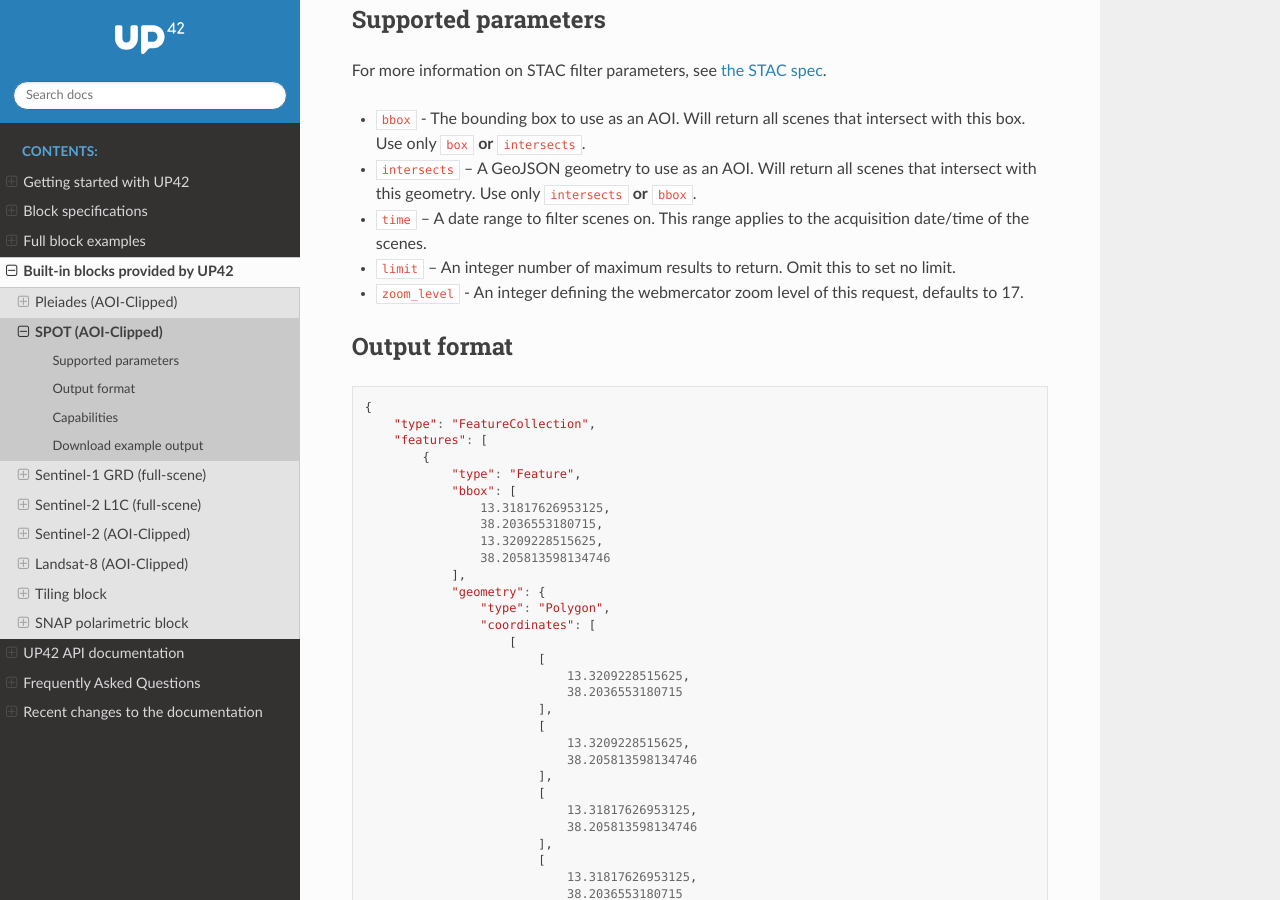
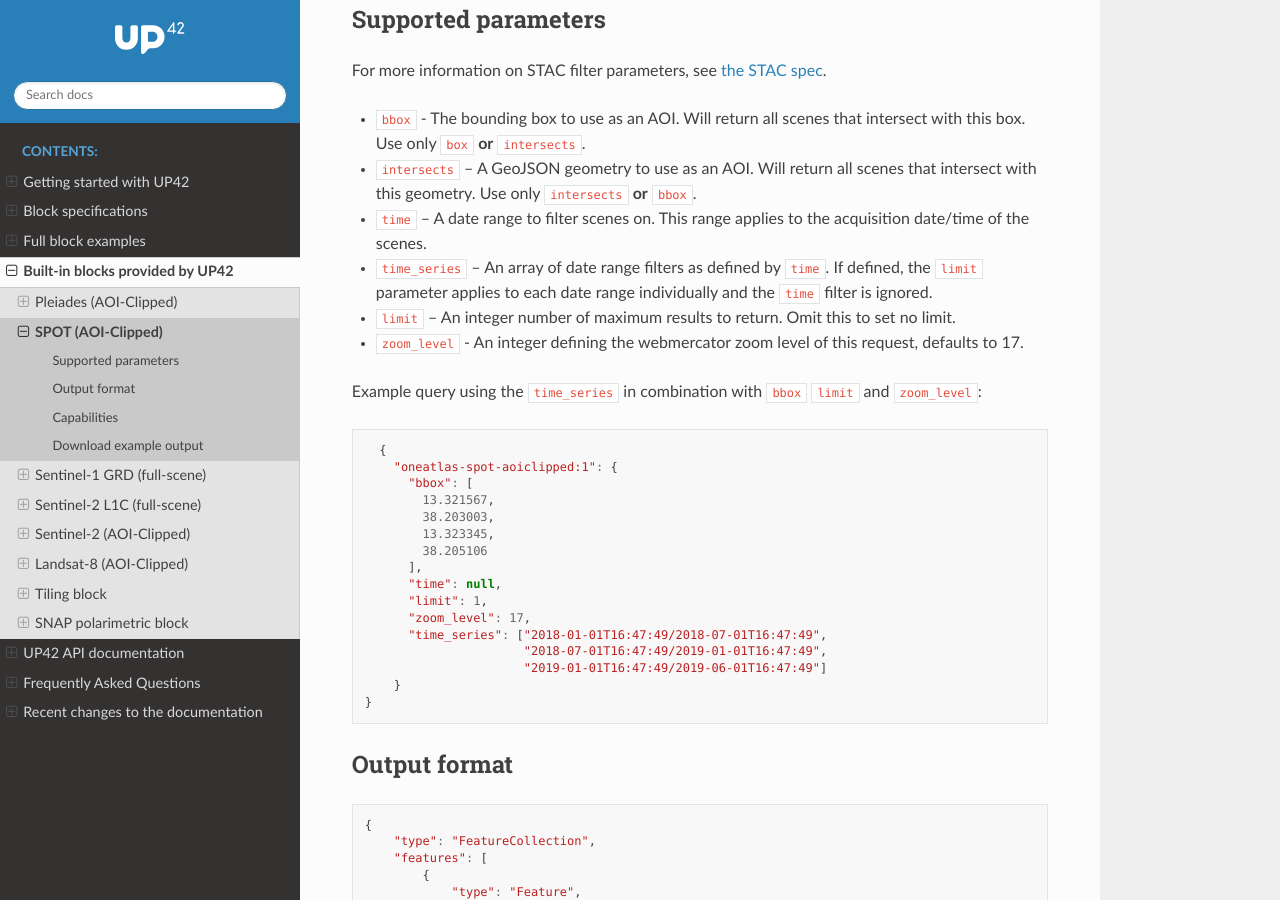
Before and after one commit to up42/docs, a Sphinx documentation site: the page built from source/up42-blocks/spot.rst, in a window 1280 px wide and 900 px high, scrolled down 386 px. Built offline with Sphinx 7.4.7 and the Read the Docs theme 2.0.0, drawn with Linux system fonts in a browser that asks for light colours.

Commit message:
Add explanation and example of time_series filter to spot block

```diff
--- a/source/up42-blocks/spot.rst
+++ b/source/up42-blocks/spot.rst
@@ -19,8 +19,31 @@
 * ``intersects`` – A GeoJSON geometry to use as an AOI. Will return all scenes that intersect with this geometry. Use
   only ``intersects`` **or** ``bbox``.
 * ``time`` – A date range to filter scenes on. This range applies to the acquisition date/time of the scenes.
+* ``time_series`` – An array of date range filters as defined by ``time``. If defined, the ``limit`` parameter applies to each date range individually and the ``time`` filter is ignored.
 * ``limit`` – An integer number of maximum results to return. Omit this to set no limit.
 * ``zoom_level`` - An integer defining the webmercator zoom level of this request, defaults to 17.
+
+Example query using the ``time_series`` in combination with ``bbox``  ``limit`` and ``zoom_level``:
+
+.. code-block:: javascript
+
+    {
+      "oneatlas-spot-aoiclipped:1": {
+        "bbox": [
+          13.321567,
+          38.203003,
+          13.323345,
+          38.205106
+        ],
+        "time": null,
+        "limit": 1,
+        "zoom_level": 17,
+        "time_series": ["2018-01-01T16:47:49/2018-07-01T16:47:49",
+                        "2018-07-01T16:47:49/2019-01-01T16:47:49",
+                        "2019-01-01T16:47:49/2019-06-01T16:47:49"]
+      }
+  }
+
 
 Output format
 -------------
```
